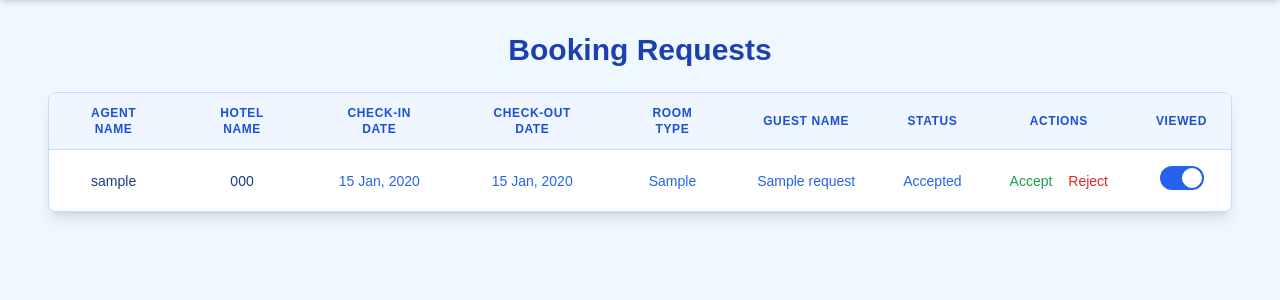
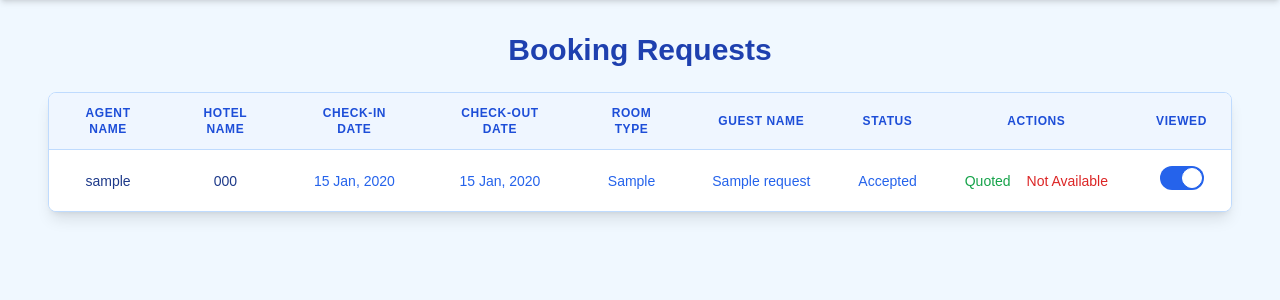
Before and after one commit to Qasim-Shah-73/Times-Travel, a Flask app: page /view_booking_requests in a window 1280 px wide. Shown: the part 64-364 px from the top of the page. Run offline with Flask 3, Linux system fonts and the light colour scheme; a user stored in the database is signed in; tables that the repository leaves empty hold one stand-in row (values such as "Sample post"); some libraries are stand-ins or nearby versions.

Commit message:
Action labels changed

```diff
--- a/app/templates/booking/view_booking_requests.html
+++ b/app/templates/booking/view_booking_requests.html
@@ -34,8 +34,8 @@
                                 {{ 'Accepted' if request.status else 'Rejected' }}
                             </td>
                             <td class="px-6 py-4 whitespace-nowrap text-sm font-medium">
-                                <button onclick="openAcceptDialog({{ request.id }})" class="text-green-600 hover:text-green-900 mr-3">Accept</button>
-                                <button onclick="openRejectDialog({{ request.id }})" class="text-red-600 hover:text-red-900">Reject</button>
+                                <button onclick="openAcceptDialog({{ request.id }})" class="text-green-600 hover:text-green-900 mr-3">Quoted</button>
+                                <button onclick="openRejectDialog({{ request.id }})" class="text-red-600 hover:text-red-900">Not Available</button>
                             </td>
                             <td class="px-6 py-4 whitespace-nowrap text-sm font-medium">
                                 <label class="relative inline-flex items-center cursor-pointer">
```
